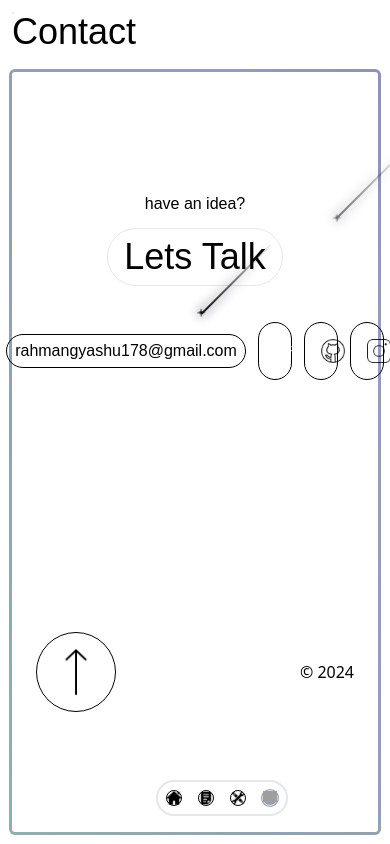
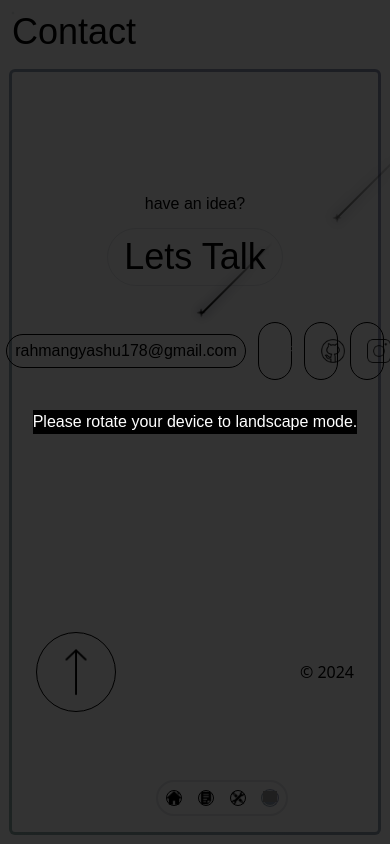
Before and after one commit to NotGyashu/Updated-Portfolio, a React (Create React App) app: page /contact in a window 390 px wide. Built offline with nearby package versions, Linux system fonts and the light colour scheme; grey boxes are pictures that could not be loaded; a web font is replaced by a local one.

Commit message:
making responsive

```diff
--- a/src/App.js
+++ b/src/App.js
@@ -14,6 +14,7 @@ import Projects from "./components/projects";
 import Skills from "./components/skill";
 import { Contact } from "./components/contact";
 import Inner from "./utility/inner";
+import OrientationOverlay from "./components/orientation";
 
 function App() {
   const [darkMode, setDarkMode] = useState(false);
@@ -26,6 +27,7 @@ function App() {
   return (
     <ThemeContext.Provider value={{ darkMode, setDarkMode }}>
       <Router>
+        <OrientationOverlay/>
         <div className="">
           {preloader ? (
             <Preloader
--- /dev/null
+++ b/src/components/orientation.js
@@ -0,0 +1,36 @@
+import React, { useEffect } from "react";
+
+function OrientationOverlay() {
+  useEffect(() => {
+    function checkOrientation() {
+      const overlay = document.getElementById("orientation-overlay");
+      if (window.innerHeight > window.innerWidth) {
+        // Portrait mode
+        overlay.classList.remove("hidden");
+      } else {
+        // Landscape mode
+        overlay.classList.add("hidden");
+      }
+    }
+
+    // Initial check
+    checkOrientation();
+
+    // Listen for orientation changes
+    window.addEventListener("resize", checkOrientation);
+
+    return () => {
+      window.removeEventListener("resize", checkOrientation);
+    };
+  }, []);
+
+  return (
+    <div id="orientation-overlay" className="orientation-overlay hidden">
+      <div className="orientation-message bg-black text-white Panchang-font">
+        Please rotate your device to landscape mode.
+      </div>
+    </div>
+  );
+}
+
+export default OrientationOverlay;
--- a/src/index.css
+++ b/src/index.css
@@ -3,6 +3,27 @@
 @tailwind utilities;
 
 @layer utilities {
+
+ .orientation-overlay {
+  position: fixed;
+  top: 0;
+  left: 0;
+  width: 100%;
+  height: 100%;
+  background: rgba(0, 0, 0, 0.8);
+  color: white;
+  display: flex;
+  align-items: center;
+  justify-content: center;
+  z-index: 1000;
+}
+
+.hidden {
+  display: none;
+}
+
+
+
   /* Hide scrollbar for Chrome, Safari and Opera */
   .no-scrollbar ::-webkit-scrollbar {
     display:none;
--- a/src/subComponents/canvas.js
+++ b/src/subComponents/canvas.js
@@ -8,7 +8,7 @@ function Canvas() {
       const screenWidth = window.innerWidth;
       const screenHeight = window.innerHeight;
       const minDimension = Math.max(screenWidth, screenHeight);
-      setRadius(minDimension * 0.07  ); // adjust this factor as needed
+      setRadius(minDimension * 0.09  ); // adjust this factor as needed
     }
 
     handleResize(); // call it initially
```
